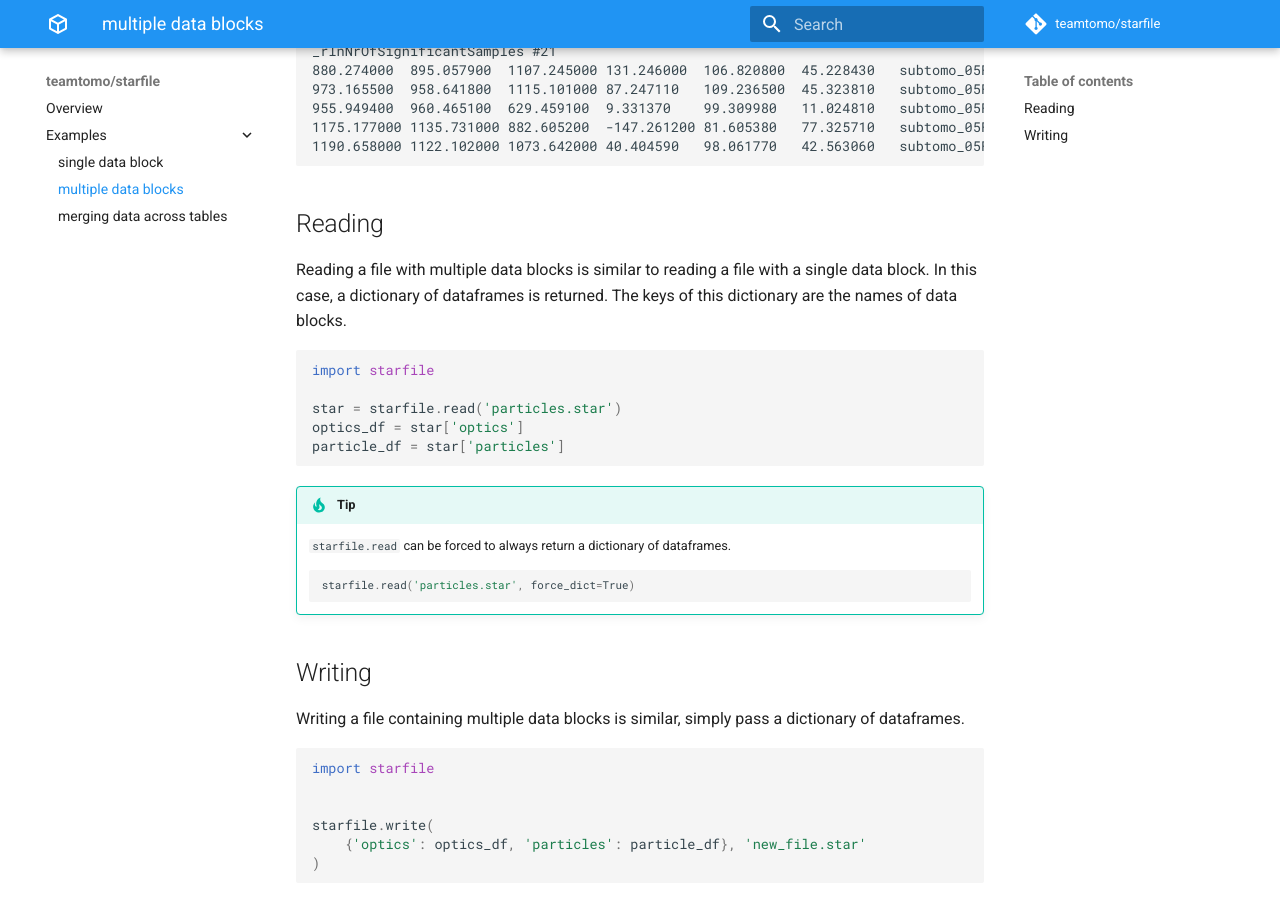
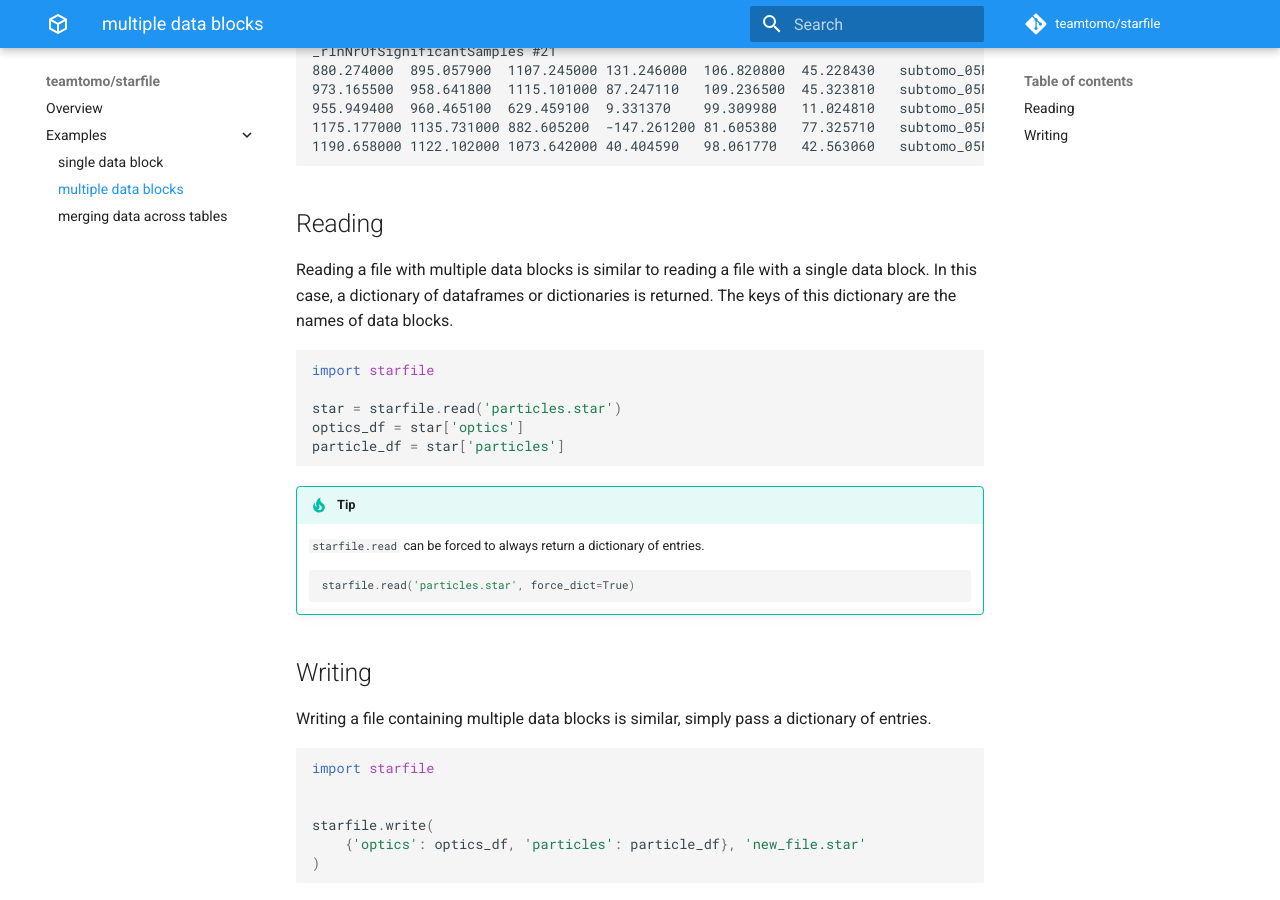
Before and after one commit to teamtomo/starfile, an MkDocs documentation site: the page built from docs/examples/multi_block.md, in a window 1280 px wide and 900 px high, scrolled down 897 px. Built offline with MkDocs 1.6.1 and Material for MkDocs 9.7.7, drawn with Linux system fonts in a browser that asks for light colours; comment, search, counter and statistics services are not loaded.

````diff
--- a/docs/examples/multi_block.md
+++ b/docs/examples/multi_block.md
@@ -48,7 +48,7 @@ _rlnNrOfSignificantSamples #21
 
 ## Reading
 Reading a file with multiple data blocks is similar to reading a file with a single data block.
-In this case, a dictionary of dataframes is returned. The keys of this dictionary are the names
+In this case, a dictionary of dataframes or dictionaries is returned. The keys of this dictionary are the names
 of data blocks.
 
 ```python
@@ -61,14 +61,14 @@ particle_df = star['particles']
 
 !!! tip
 
-    `starfile.read` can be forced to always return a dictionary of dataframes.
+    `starfile.read` can be forced to always return a dictionary of entries.
 
     ```python
     starfile.read('particles.star', force_dict=True)
     ```
 
 ## Writing
-Writing a file containing multiple data blocks is similar, simply pass a dictionary of dataframes.
+Writing a file containing multiple data blocks is similar, simply pass a dictionary of entries.
 
 ```python
 import starfile
````
Also changed, not shown: docs/examples/single_block.md (+6 -0 lines), docs/index.md (+1 -1 lines).
